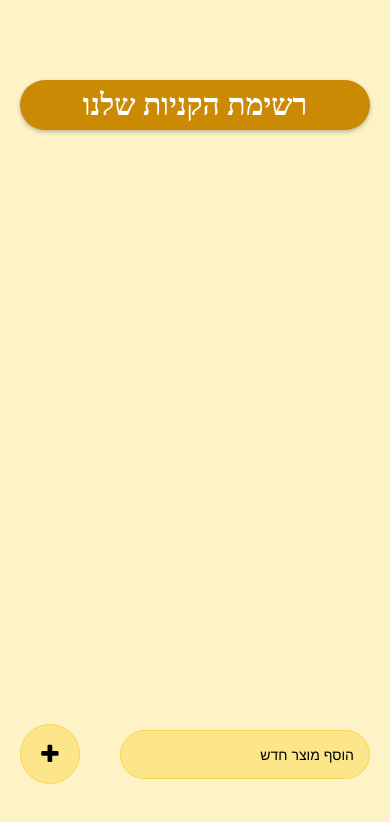
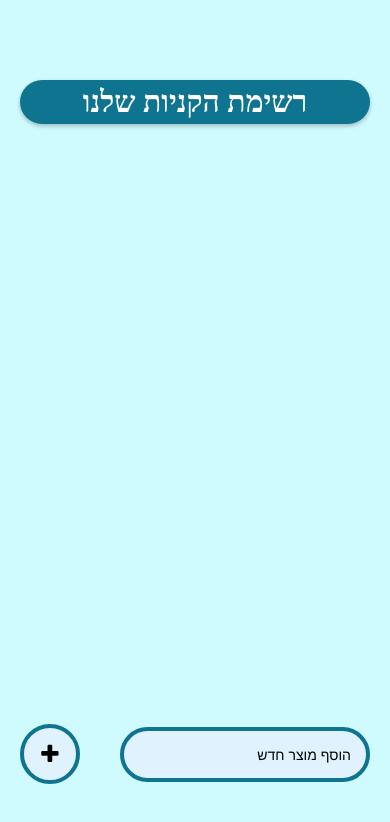
Before and after one commit to ofirshitrit/ShopList, a React Native app: screen / in a window 390 px wide. Shown: the top 822 px of the page. Built offline with nearby package versions, Linux system fonts and the light colour scheme.

Commit message:
style more the app

```diff
--- a/App.js
+++ b/App.js
@@ -34,7 +34,7 @@ export default function App() {
 const styles = StyleSheet.create({
   container: {
     flex: 1,
-    backgroundColor: 'rgb(254 243 199)',
+    backgroundColor: 'rgb(207 250 254)',
 
   },
   itemsWrapper: {
@@ -42,8 +42,8 @@ const styles = StyleSheet.create({
     paddingHorizontal: 20,
   },
   titleWrapper: {
-    padding: 8,
-    backgroundColor: "rgb(202 138 4)",
+    padding: 5,
+    backgroundColor: "rgb(14 116 144)",
     borderRadius: 100,
     shadowColor: '#000',
     shadowOffset: {
--- a/components/AddItem.js
+++ b/components/AddItem.js
@@ -50,22 +50,22 @@ const styles = StyleSheet.create({
   input: {
     paddingVertical: 15,
     paddingHorizontal: 15,
-    backgroundColor: "rgb(253 230 138)",
+    backgroundColor: "rgb(224 242 254)",
     borderRadius: 60,
-    borderColor: "rgb(252 211 77)",
-    borderWidth: 1,
+    borderColor: "rgb(14 116 144)",
+    borderWidth: 4,
     width: 250,
     textAlign: "right",
   },
   addWrapper: {
     width: 60,
     height: 60,
-    backgroundColor: "rgb(253 230 138)",
+    backgroundColor: "rgb(224 242 254)",
     borderRadius: 60,
     justifyContent: "center",
     alignItems: "center",
-    borderColor: "rgb(252 211 77)",
-    borderWidth: 1,
+    borderColor: "rgb(14 116 144)",
+    borderWidth: 4,
   },
   addText: {
    fontSize: 24,
--- a/components/ImageModal.js
+++ b/components/ImageModal.js
@@ -61,7 +61,7 @@ const styles = StyleSheet.create({
     justifyContent: "center",
     alignItems: "center",
     margin: 20,
-    backgroundColor: 'rgb(254 243 199)',
+    backgroundColor: 'rgb(209 250 229)',
     borderRadius: 20,
     padding: 35,
     shadowColor: '#000',
@@ -80,14 +80,14 @@ const styles = StyleSheet.create({
     borderRadius: 40,
   },
   buttonText: {
-    color: 'black',
+    color: 'rgb(15 118 110)',
     fontSize: 20,
     textAlign: 'center',
     fontWeight: "bold",
   },
 
   button: {
-    backgroundColor: 'rgb(253 230 138)',
+    backgroundColor: 'white',
     borderRadius: 10,
     padding: 10,
     marginVertical: 5,
--- a/components/Item.js
+++ b/components/Item.js
@@ -109,10 +109,11 @@ const styles = StyleSheet.create({
   square: {
     width: 24,
     height: 24,
-    backgroundColor: "rgb(252 211 77)",
+    backgroundColor: "rgb(224 242 254)",
     opacity: 0.4,
     borderRadius: 4,
-    borderColor: "rgb(252 211 77)",
+    borderColor: "rgb(14 116 144)",
+    borderWidth: 3,
     marginRight: 15,
     alignItems: "center",
     justifyContent: "center",
```
